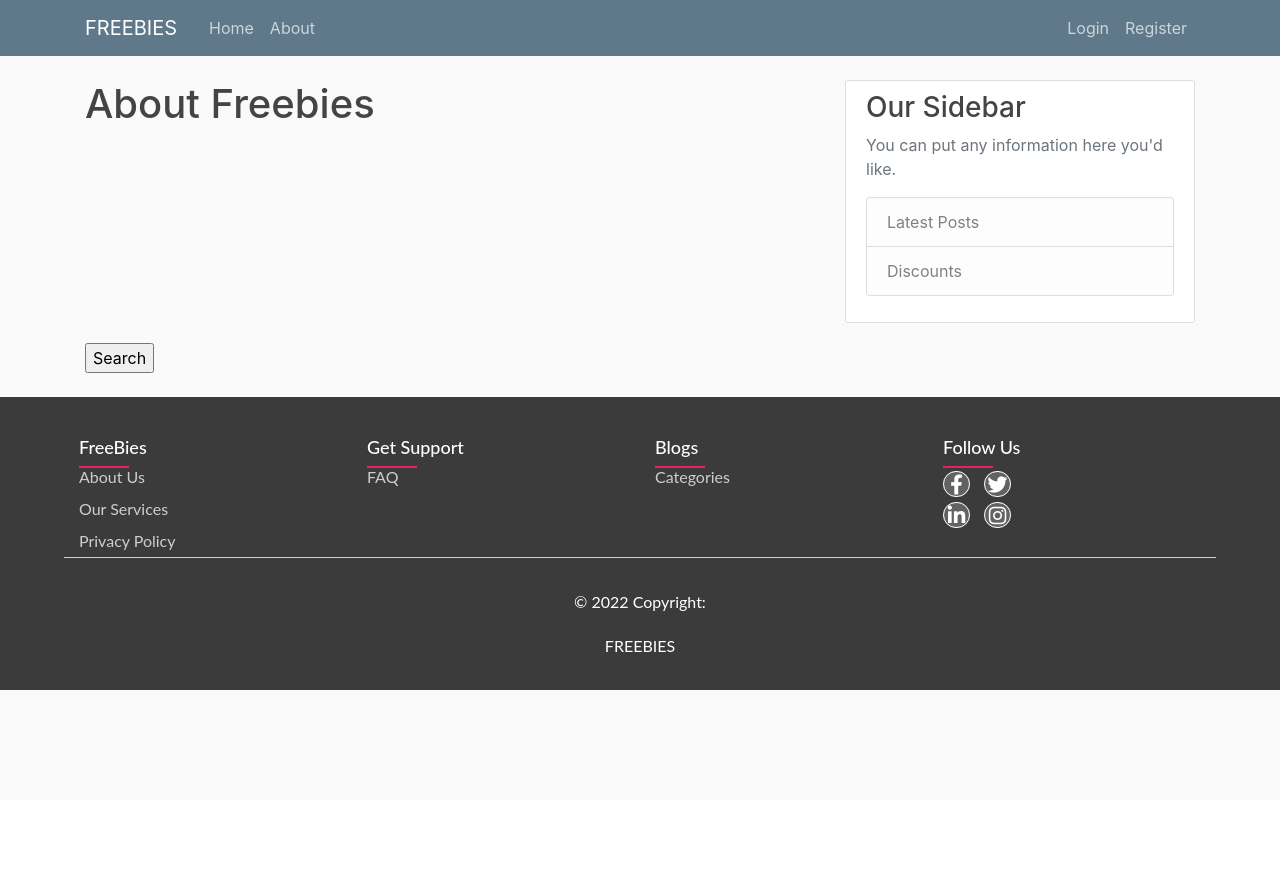
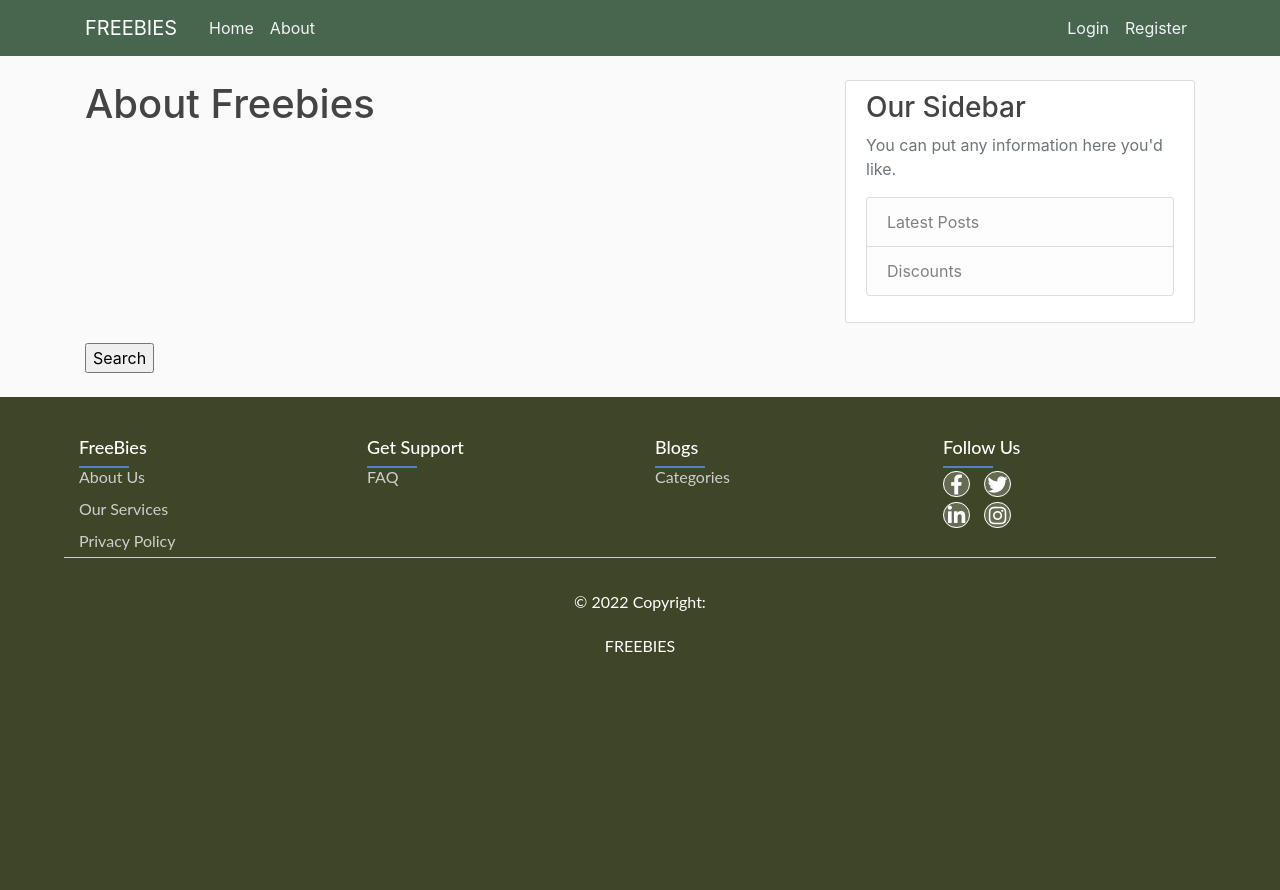
Before and after one commit to codeprospect/ArtBlog, a Django app: page /about/ in a window 1280 px wide. Before the commit the page ends 690 px from the top, so only its background shows below. Run offline with Django 3.2, Linux system fonts and the light colour scheme; some libraries are stand-ins or nearby versions.

Commit message:
Changed footer color

```diff
--- a/blog/blogapp/static/blogapp/footer.css
+++ b/blog/blogapp/static/blogapp/footer.css
@@ -1,133 +1,7 @@
-/* @import url('https://fonts.googleapis.com/css2?family=Poppins:wght@300;400;500;600;700&display=swap');
-
-body{
-  line-height: 1.5;
-  font-family: 'Poppins', sans-serif;
-}
-
-*{
-  margin: 0;
-  padding: 0;
-  box-sizing: border-box;
-}
-
-.container{
-  max-width: 1170px;
-  margin-bottom: 0;
-  position: absolute;
-  min-height: 620px;
-  height: auto;
-}
-
-.row{
-  display: flex;
-  flex-wrap: wrap;
-}
-
-ul{
-  list-style: none;
-}
-
-.footer {
-  background-color: #24262b;
-  padding: 70px 0;
-  margin-bottom: 0;
-  position: relative;
-  min-height: 620px;
-  width: 100%;
-  height: 70px;
-  clear: both;
-  bottom: 0;
-  left: 0;
-  right: 0;
-  height: 20px;
-}
-
-.footer-col{
-  width: 25%;
-  padding: 0 15px;
-}
-
-.footer-col h4{
-  font-size: 18px;
-  color: #ffffff;
-  text-transform: capitalize;
-  margin-bottom: 35px;
-  font-weight: 500;
-  position: relative;
-}
-
-.footer-col h4::before{
-  content: '';
-  position: absolute;
-  bottom: -10px;
-  background-color: #e91e63;
-  height: 2px;
-  box-sizing: border-box;
-  width: 50px;
-}
-
-.footer-col ul li:not(:last-child){
-  margin-bottom: 10px;
-}
-
-.footer-col ul li a{
-  font-size: 16px;
-  text-transform: capitalize;
-  color: #ffffff;
-  text-decoration: none;
-  font-weight: 300;
-  color: #bbbbbb;
-  display: block;
-  transition: all 0.3s ease;
-}
-
-.footer-col ul li a:hover{
-  color: #ffffff;
-  padding-left: 8px;
-}
-
-.footer-col social-links a{
-  display: inline-block;
-  height: 40px;
-  width: 40px;
-  background-color: rgba(255, 255, 255, 0.2);
-  margin: 0 10px 10px 0;
-  text-align: center;
-  line-height: 40px;
-  border-radius: 50%;
-  color: #ffffff;
-  transition: all 0.5s ease;
-}
-
-.footer-col social-links a:hover{
-  color: #24262b;
-  background-color: #ffffff;
-}
-
-/*responsive*/
-/* @media(max-width: 767px){
-  .footer-col {
-    width: 50%;
-    margin-bottom: 30px;
-  }
-}
-
-@media(max-width: 574px){
-  .footer-col {
-    width: 100%;
-  }
-}  */
-
-
-
-/*----------------------------------------- FOOTER ------------------------------------------------------*/
-
-
 @import url('https://fonts.googleapis.com/css2?family=Poppins:wght@300;400;500;600;700&display=swap');
 footer {
-  background-color: #3c3b3b;
-  padding: 5px 4em 2em;
+  background-color: #3f4527;
+  padding: 5px 4em 14.5em;
 }
 
   footer .row {
@@ -159,7 +33,7 @@ footer {
     content: '';
     position: absolute;
     bottom: -10px;
-    background-color: #e91e63;
+    background-color: #5481bf;
     height: 2px;
     box-sizing: border-box;
     width: 50px;
--- a/blog/blogapp/static/blogapp/main.css
+++ b/blog/blogapp/static/blogapp/main.css
@@ -13,11 +13,11 @@ ul {
 }
 
 .bg-steel {
-  background-color: #5f788a;
+  background-color: #48664e;
 }
 
 .site-header .navbar-nav .nav-link {
-  color: #cbd5db;
+  color: #f0f3f5;
 }
 
 .site-header .navbar-nav .nav-link:hover {
```
Also changed, not shown: blog/blogapp/templates/blogapp/base.html (+1 -46 lines).
